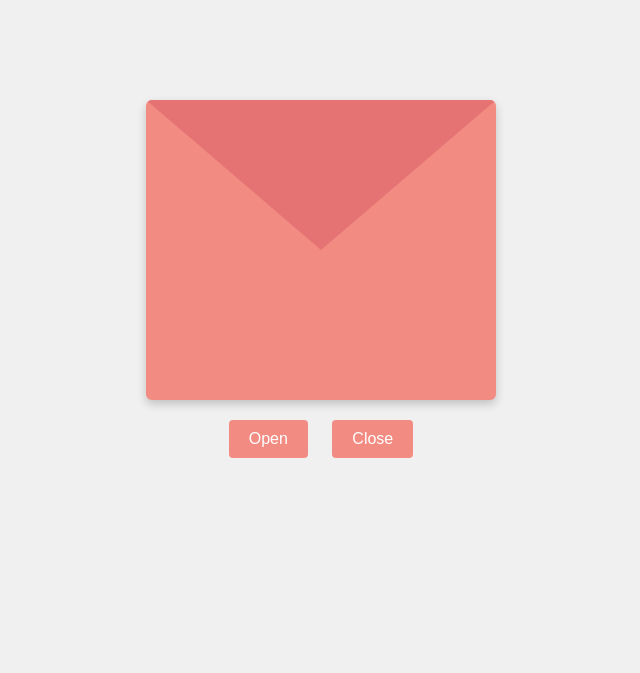
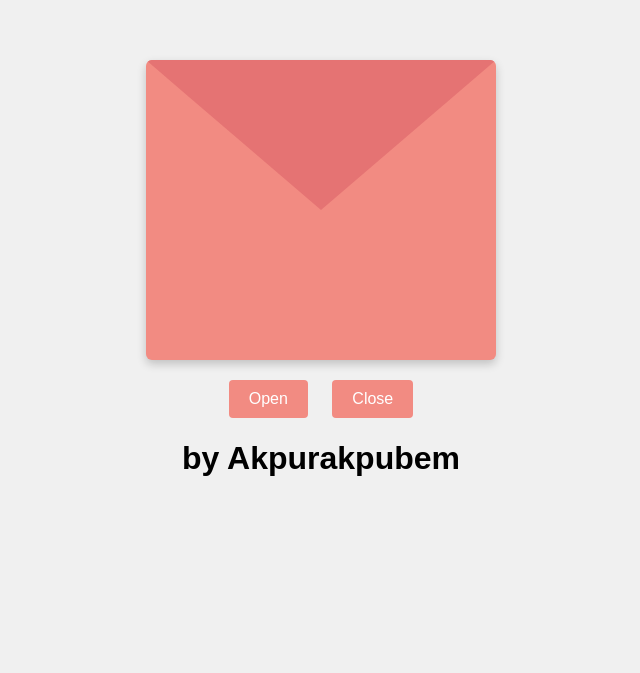
Before and after one commit to AlexLucky-cloud/just-fun-most, a plain HTML site: page index.html in a window 1280 px wide. Shown: the part 121-794 px from the top of the page, without its empty margins (319-959 px from the left). Drawn offline with Linux system fonts and the light colour scheme.

Commit message:
Update index.html

```diff
--- a/index.html
+++ b/index.html
@@ -132,7 +132,7 @@
       envelope.classList.remove('open');
     }
   </script>
-
+<footer><h1>by Akpurakpubem </h1></footer>
 </body>
 
 </html>
```
